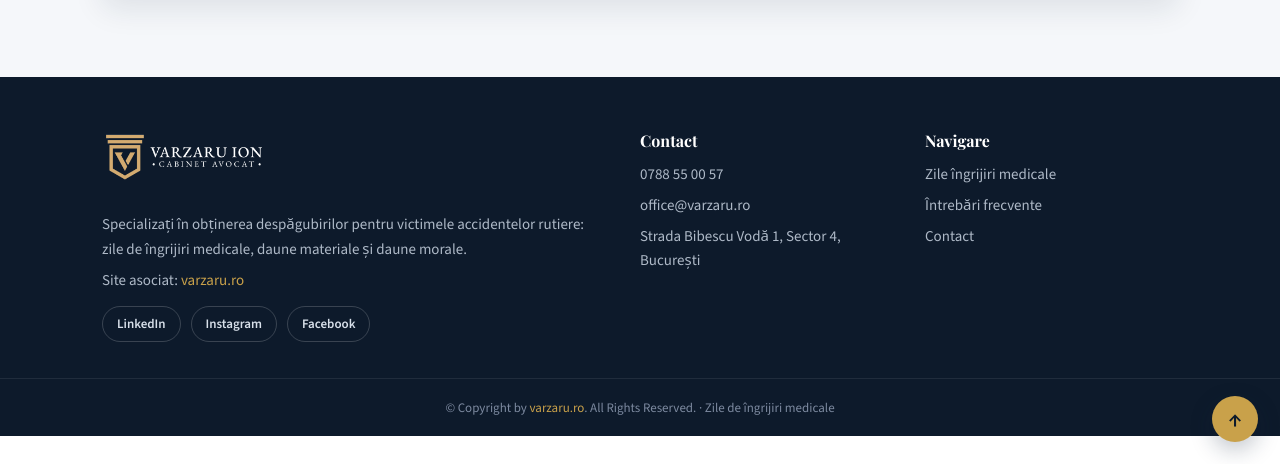
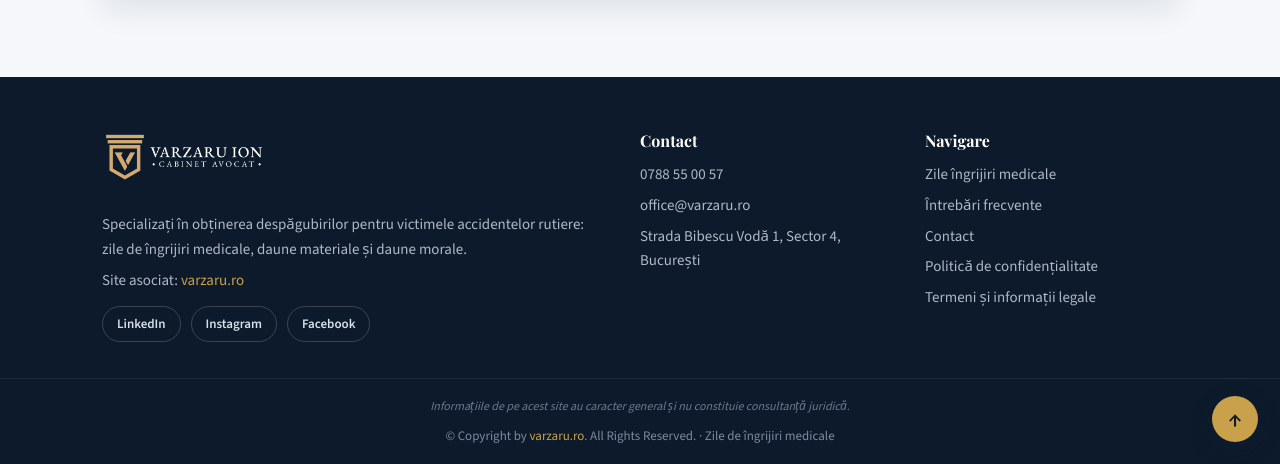
Before and after one commit to danlex/zile-ingrijiri-medicale, a Jekyll site: the page built from index.html, in a window 1280 px wide and 1400 px high, scrolled down 7071 px. Shown: the part 936-1400 px from the top of the window. Built offline with Jekyll 4.4.1, drawn with Linux system fonts in a browser that asks for light colours.

Commit message:
Add legal pages (privacy + terms), 404 page and footer legal links
Brings the site to parity with the rest of the estate:
- _layouts/page.html for legal content
- confidentialitate.md (GDPR privacy policy) and termeni.md (terms/disclaimer)
- 404.html
- Footer: links to the two legal pages + general-information disclaimer line
- Appended the required legal/404/disclaimer CSS (was missing from this site)

Co-Authored-By: Claude Opus 4.8 (1M context) <noreply@anthropic.com>

```diff
--- a/_includes/footer.html
+++ b/_includes/footer.html
@@ -24,10 +24,13 @@
       <p><a href="#zile">Zile îngrijiri medicale</a></p>
       <p><a href="#intrebari">Întrebări frecvente</a></p>
       <p><a href="#contact">Contact</a></p>
+      <p><a href="{{ '/confidentialitate/' | relative_url }}">Politică de confidențialitate</a></p>
+      <p><a href="{{ '/termeni/' | relative_url }}">Termeni și informații legale</a></p>
     </div>
   </div>
   <div class="footer-bottom">
     <div class="container">
+      <p class="footer-disclaimer">Informațiile de pe acest site au caracter general și nu constituie consultanță juridică.</p>
       © Copyright by <a href="https://varzaru.ro" target="_blank" rel="noopener">varzaru.ro</a>. All Rights Reserved. · Zile de îngrijiri medicale
     </div>
   </div>
--- a/assets/css/style.scss
+++ b/assets/css/style.scss
@@ -295,3 +295,21 @@ a.contact-value:hover { color: $gold; text-decoration: none; }
   .footer-inner { grid-template-columns: 1fr; }
   .contact-card { padding: 36px 22px; }
 }
+
+// ── Legal / content pages ──────────────────────────────────────
+.container-narrow { max-width: 800px; }
+.legal-page { padding-top: 56px; }
+.legal-title { font-size: clamp(28px, 4vw, 38px); margin-bottom: 6px; }
+.legal-updated { color: $muted; font-size: 14px; margin-bottom: 28px; }
+.legal-body h2 { font-size: 23px; margin: 30px 0 10px; }
+.legal-body p, .legal-body li { color: #2b3d50; }
+.legal-body ul { padding-left: 22px; }
+.legal-body li { margin-bottom: 6px; }
+.legal-back { margin-top: 36px; }
+
+// ── 404 ────────────────────────────────────────────────────────
+.notfound { text-align: center; padding: 110px 0; }
+.notfound h1 { font-size: 72px; color: $blue; margin-bottom: 6px; }
+
+// ── Footer disclaimer ──────────────────────────────────────────
+.footer-disclaimer { color: #6b7890; font-size: 12px; margin: 0 0 8px; font-style: italic; }
```
Also changed, not shown: 404.html (added, +16 -0 lines), _layouts/page.html (added, +13 -0 lines), confidentialitate.md (added, +58 -0 lines), termeni.md (added, +41 -0 lines).
